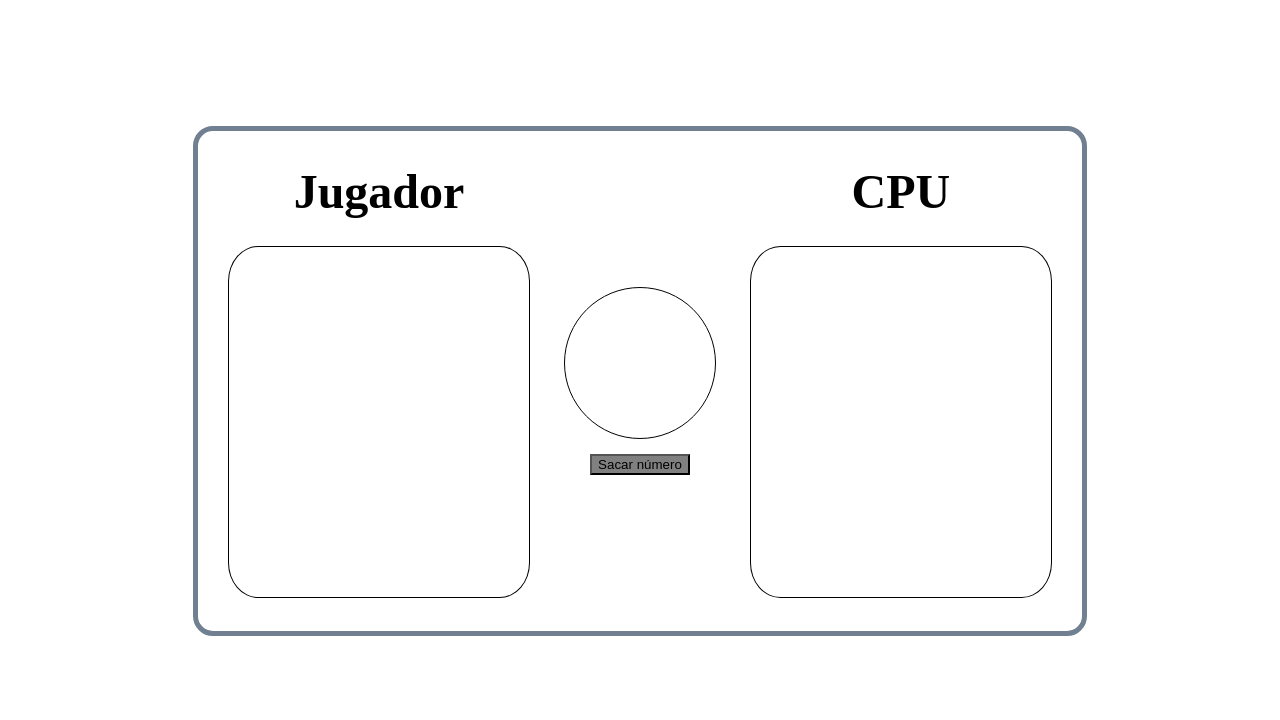
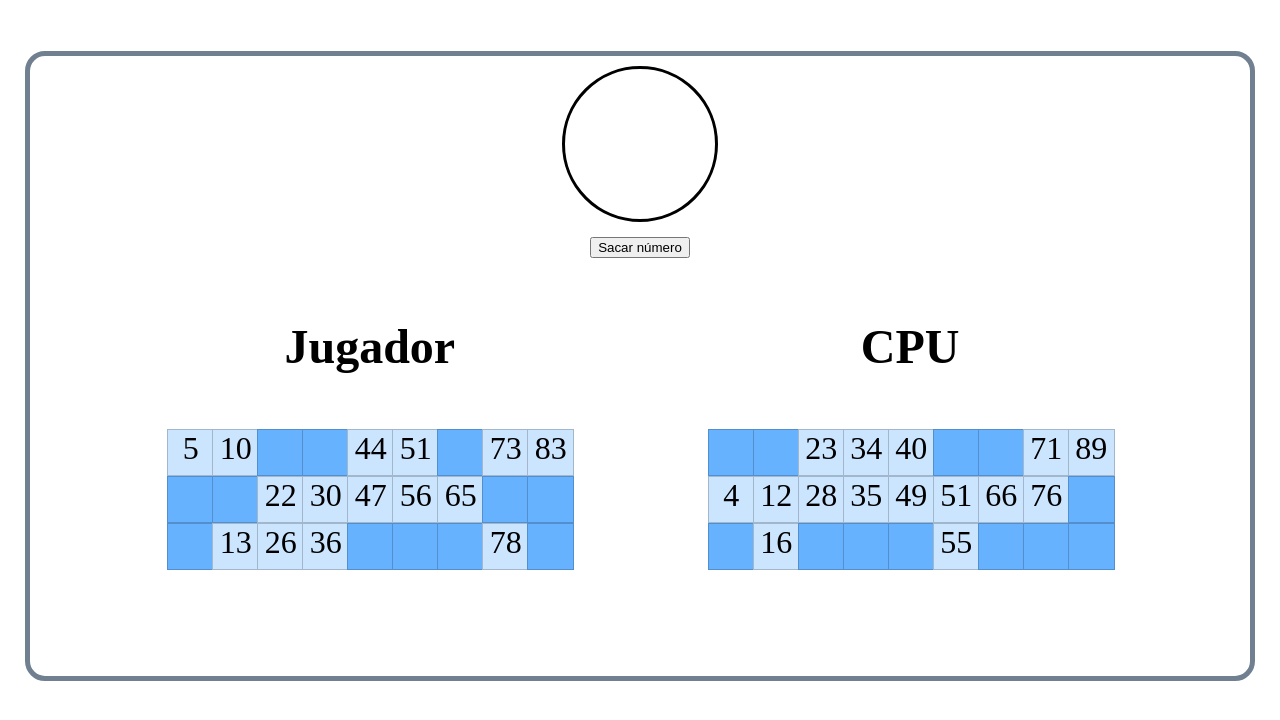
Before and after one commit to PanchoMen/bingo, a website built with Parcel: page src/index.html in a window 1280 px wide. Built offline with nearby package versions, Linux system fonts and the light colour scheme.

Commit message:
Modificada vista y creadas las funciones para generar cartones

```diff
--- a/src/css/style.css
+++ b/src/css/style.css
@@ -1,27 +1,27 @@
+div{
+	width: 100%;
+	height: 100%;
+}
+
 #container{
-	width: 70%;
-	height: 500px;
+	width: 95%;
+	min-width: 500px;
+	height: 600px;
 	margin: auto;
-	margin-top: 10%;
+	margin-top: 4%;
 	background-color: white;
 	border: 5px solid slategray;
 	border-radius: 20px;
 	display: flex;
-	justify-content: space-around;
+	justify-content: center;
 	align-items: center;
+	flex-direction: column;
+	padding: 10px;
 }
 
-.boardContainer{
-	width: 40%;
-	height: 100%;
-}
-
-.board{
-	width: 85%;
-	height: 70%;
-	border: 1px solid black;
-	border-radius: 10%;
-	margin: auto;
+.ballArea{
+	width: 180px;
+	height: 250px;
 }
 
 .ballContainer{
@@ -29,24 +29,18 @@
 	height: 100%;
 	min-width: 150px;
 	min-height: 150px;
+	margin: auto;
 	display: flex;
 	justify-content: center;
 	align-items: center;
 	flex-direction: column;
 }
 
-.playerName{
-	text-align: center;
-	font-size: 3em;
-	width: 100%;
-	height: 10%;
-}
-
 #ball{
 	width: 150px;
 	height: 150px;
 	background-color: white;
-	border: 1px solid black;
+	border: 3px solid black;
 	border-radius: 50%;
 	text-align: center;
 	font-size: 8em;
@@ -54,5 +48,55 @@
 
 button{
 	margin-top: 10%;
-	background-color: gray;
 }
+
+.boardsArea{
+	width: 100%;
+	height: 100%;
+	display: flex;
+	justify-content: center;
+	align-items: center;
+}
+
+.boardContainer{
+	width: 45%;
+	height: 350px;
+	display: flex;
+	justify-content: center;
+	align-items: center;
+	flex-direction: column;
+}
+
+.board{
+	width: 95%;
+	height: 200px;
+	margin: auto;
+	display: flex;
+	justify-content: center;
+	align-items: center;
+}
+
+.playerName{
+	text-align: center;
+	font-size: 3em;
+	width: 100%;
+	height: 70px;
+}
+
+.row{
+	width: 45px;
+	height: 200px;
+}
+
+.card{
+	width: 45px;
+	height: 45px;
+	background-color: rgba(204, 229, 255, 1);
+	border: 1px solid rgba(0, 0, 0, 0.2);
+	font-size: 2em;
+	text-align: center;
+}
+
+.emptyCard{
+	background-color: rgba(102, 178, 255, 1);
+}
--- a/src/index.html
+++ b/src/index.html
@@ -10,20 +10,25 @@
 </head>
 <body>
 	<div id="container">
-		<div class="boardContainer">
-			<h1 class=playerName>Jugador</h1>
-			<div class="board">
-
+		<div class="ballArea">
+			<div class="ballContainer">
+				<div id="ball"></div>
+				<button id="button">Sacar número</button>
 			</div>
 		</div>
-		<div class="ballContainer">
-			<div id="ball"></div>
-			<button id="button">Sacar número</button>
-		</div>
-		<div class="boardContainer">
-			<h1 class=playerName>CPU</h1>
-			<div class="board">
+		<div class="boardsArea">
+			<div class="boardContainer">
+				<h1 class=playerName>Jugador</h1>
+				<div id="userBoard" class="board">
 
+				</div>
+			</div>
+
+			<div class="boardContainer">
+				<h1 class=playerName>CPU</h1>
+				<div id="cpuBoard" class="board">
+
+				</div>
 			</div>
 		</div>
 	</div>
--- a/src/js/index.js
+++ b/src/js/index.js
@@ -1,22 +1,114 @@
-import _ from "lodash"
+import _ from 'lodash'
 
 const BALLS_NUMBER = 90
-const balls = generateRandomArrayNumbers()
+const BOARD_ROWS_NUMBER = 3
+const BOARD_DISTRIBUTION = _.shuffle([2, 2, 2, 2, 2, 2, 1, 1, 1])
+const balls = generateBalls()
 const ball = document.getElementById('ball')
 const button = document.getElementById('button')
 
-function generateRandomArrayNumbers (min = 1, max = BALLS_NUMBER + 1) {
-	return _.shuffle(_.range(min, max))
+function generateRangeNumbers () {
+  return _.range(1, BALLS_NUMBER + 1)
 }
 
-function createBoard (numbers = 15) {
-	return generateRandomArrayNumbers().slice(0, numbers + 1)
+function generateBalls () {
+  return _.shuffle(generateRangeNumbers())
 }
 
 function pickBall () {
-	return balls.shift()
+  return balls.shift()
 }
 
 button.addEventListener('click', function () {
-	ball.textContent = pickBall()
+  ball.textContent = pickBall()
 })
+
+function generateRandomNumber (max = BOARD_ROWS_NUMBER) {
+  return Math.floor(Math.random() * max)
+}
+
+function deleteFromRow (row, nOfElements) {
+	for(let index = 0; index < nOfElements; index++) {
+		row.pop()
+	}
+	return row
+}
+
+function generateRows () {
+  let rows = []
+  let start
+  let end
+  for (let i = 0; i < BALLS_NUMBER; i += 10) {
+	if(i === 0) {
+		start = 1
+		end = i + 10
+	} else if (i === (BALLS_NUMBER - 10)) {
+		start = i
+		end = i + 11
+	} else {
+		start = i
+		end = i + 10
+	}
+    rows.push(_.shuffle(_.range(start, end)).slice(0, BOARD_ROWS_NUMBER))
+  }
+  return rows
+}
+
+function matchCardsNumber (rows) {
+	let nOfEliminations = 0
+	rows.forEach((row, index) => {
+		nOfEliminations = BOARD_ROWS_NUMBER - BOARD_DISTRIBUTION[index]
+		rows[index] = deleteFromRow(row, nOfEliminations)
+	})
+  return rows
+}
+
+function completeRows (rows) {
+	let sortedRow
+  rows.forEach((row, index) => {
+    sortedRow = _.orderBy(row)
+    while (sortedRow.length < BOARD_ROWS_NUMBER) {
+		sortedRow.splice(generateRandomNumber(), 0, 'empty')
+	}
+	rows[index] = sortedRow
+  })
+  return rows
+}
+
+function generateBoardRows () {
+  const rows = generateRows()
+  /* console.log('Array inicial')
+  console.log(rows) */
+  const rowsWithCorrectSize = matchCardsNumber(rows)
+  /* console.log('Array con agujeros')
+  console.log(rowsWithCorrectSize) */
+  const finalRows = completeRows(rowsWithCorrectSize)
+  /* console.log('Array final')
+  console.log(finalRows) */
+  return finalRows
+}
+
+function createBoard (player) {
+  const rows = generateBoardRows()
+  let cardDiv
+  let rowDiv = document.createElement('div')
+  rowDiv.className = 'row'
+  rows.forEach((row, i) => {
+    row.forEach((number, j) => {
+		cardDiv = document.createElement('div')
+      if (number === 'empty') {
+        cardDiv.className = `card row${i} column${j} emptyCard`
+      } else {
+        cardDiv.className = `card row${i} column${j} number${number}`
+        cardDiv.textContent = number
+      }
+      rowDiv.appendChild(cardDiv)
+	})
+	player.appendChild(rowDiv)
+	rowDiv = document.createElement('div')
+	rowDiv.className = 'row'
+  })
+}
+
+createBoard(document.getElementById('userBoard'))
+createBoard(document.getElementById('cpuBoard'))
```
